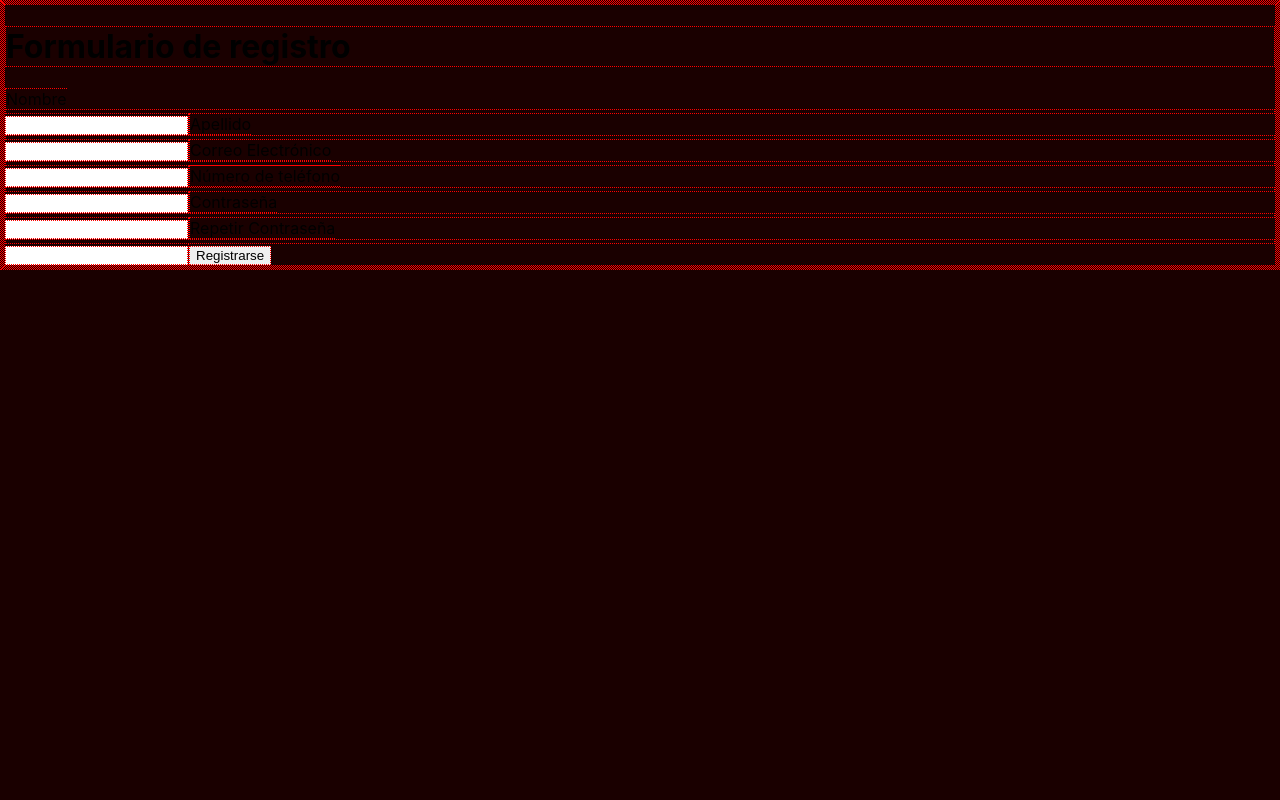
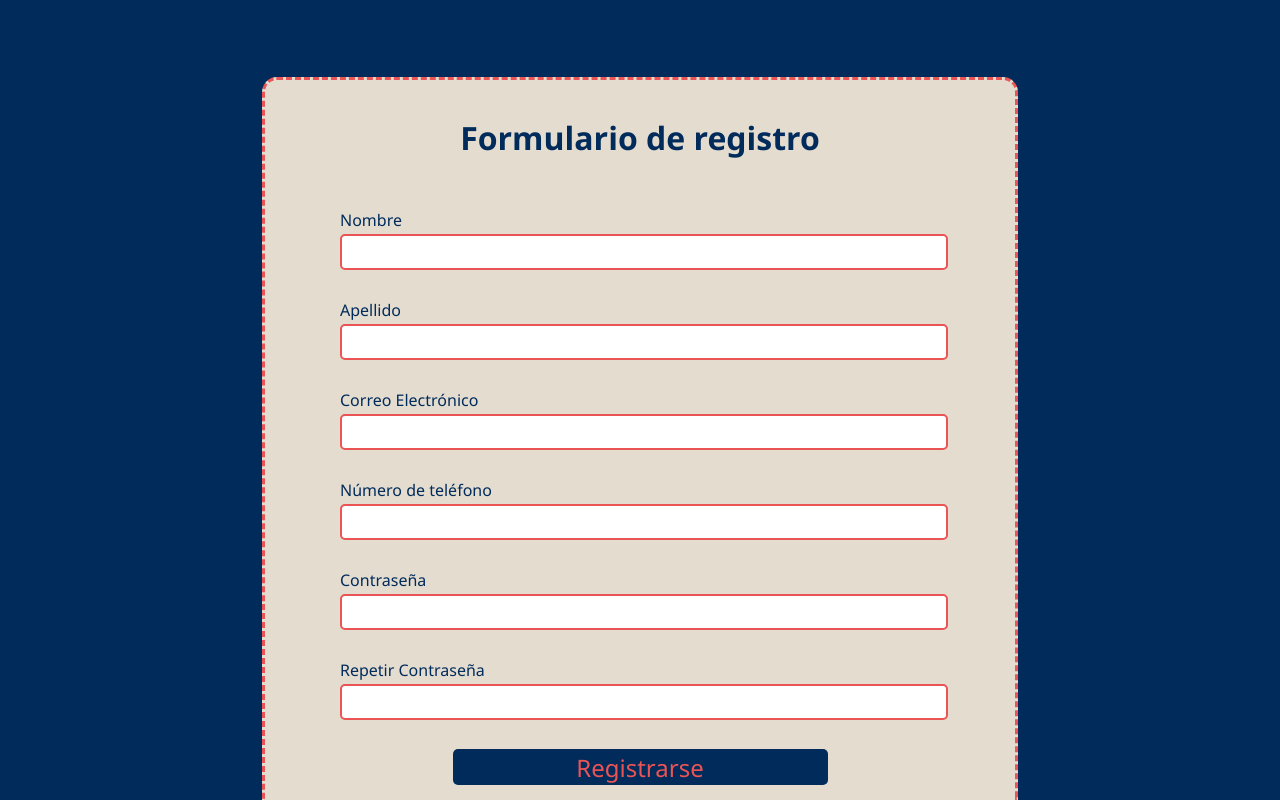
Before and after one commit to SaturnRingz/React.js, a React (Create React App) app: page /register in a window 1280 px wide. Built offline with nearby package versions, Linux system fonts and the light colour scheme.

Commit message:
add style to the app

```diff
--- a/src/App.css
+++ b/src/App.css
@@ -1,16 +1,72 @@
 *{
-  border: 1px dotted red;
-  --bone: #F5EDCE;
-  --blue: #89C4E1;
-  --purple: #58287F;
-  --brown: #1A0000;
+  /*------color-------*/
+  /*fuente: https://colorhunt.co/palette/f9f5ebe4dccfea5455002b5b*/
+  --bone: #F9F5EB;
+  --dark-bone: #E4DCCF;
+  --coral: #EA5455;
+  --blue: #002B5B;
+  /*----font-size------*/
+  --sm:1rem;
+  --md:1.5rem;
+  --lg:2rem;
+
+  font-family:'Segoe UI', Tahoma, Geneva, Verdana, sans-serif;
+}
+
+h1{
+  align-self: center;
+  font-size: var(--lg);
+  color: var(--blue)
 }
 
 body{
-max-width: 100vw;
-max-height: 100vh;
-background-color: var(--brown);
+background-color: var(--blue);
+height: 100vh;
+display: flex;
+flex-direction: column;
+justify-content: flex-end;
 }
 
-.App {
+.main-content{
+  border: 3px dashed var(--coral);
+  border-bottom: none;
+  border-radius: 15px 15px 0 0;
+  background-color: var(--dark-bone);
+  width: min(70vw - 5px, 750px);
+  height: 90vh;
+  margin-inline: auto;
 }
+
+#register-form{
+  width: 100%;
+  height: 100%;
+  display: flex;
+  flex-direction: column;
+  justify-content: space-around;
+
+}
+
+.labeled-input{
+  align-self: center;
+  width: 80%;
+  color: var(--blue);
+  font-weight: 500;
+}
+
+.register-input{
+  width: 100%;
+  height: 30px;
+  border: 2px solid var(--coral);
+  border-radius: 5px;
+}
+
+.register-button{
+  align-self: center;
+  width: 50%;
+  height: 5%;
+  border-radius: 5px;
+  border: none;
+  background-color: var(--blue);
+  color: var(--coral);
+  font-size: var(--md);
+}
```
